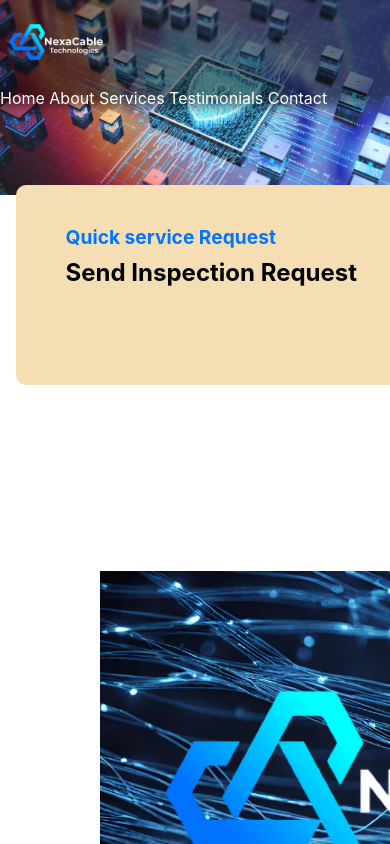
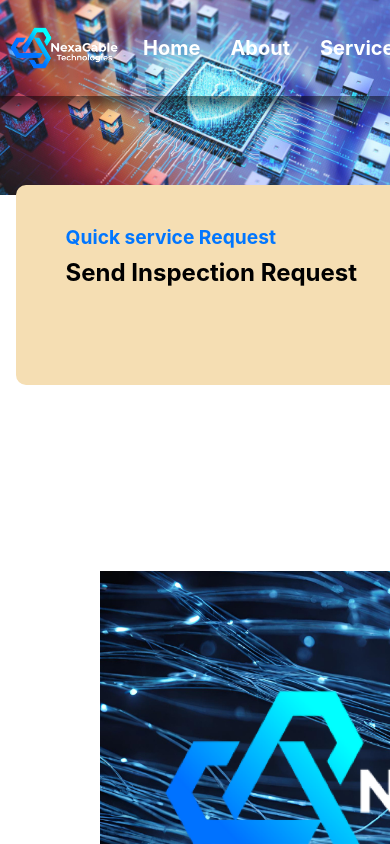
Before and after one commit to a1exlin/NexaCable-Technologies-LLC, a React (Create React App) app in the folder my-app/: page / in a window 390 px wide. Shown: the top 844 px of the page. Built offline with nearby package versions, Linux system fonts and the light colour scheme.

Commit message:
Fix Nav Bar
Repositioned some things and styled it better

```diff
--- a/my-app/src/App.css
+++ b/my-app/src/App.css
@@ -1,198 +1,65 @@
+.navbar {
+    position: fixed;
+    display: flex;
+    box-shadow: 0 10px 10px rgba(0, 0, 0, 0.5);
+    width: 100%;
+    z-index: 1000;
+    height: 6rem;
+}
+.navbarLogo {
+    height: 6rem;
+}
+.navLinks {
+    display: flex;
+    align-items: center;
+    margin-left: 0rem;
+}
+.nav-link {
+    color: white;
+    font-weight: bold;
+    text-decoration: none;
+    margin: 0 15px;
+    font-size: 1.25rem;
+}
+.nav-link:hover {
+    color: blue;
+}
 .phone-number{
-  position: relative;
-  top: -85px;
-  right: 60%;
-  color: white;
-}
-
-/* Default styling */
-.navbarLogo {
-  width: 7.0rem;
-}
-
-.nav1, .nav2, .nav3, .nav4, .nav5 {
-  position: relative;
-  top: -50px;
-  color: white;
-}
-
-.nav2 {
-  left: 20px;
-}
-
-.nav3 {
-  left: 40px;
-}
-
-.nav4 {
-  left: 60px;
-}
-
-.nav5 {
-  left: 80px;
-}
-
-/* Responsive Styles */
-@media (max-width: 768px) {
-  .nav1, .nav2, .nav3, .nav4, .nav5 {
-    position: static;
-    top: 0;
-    left: 0;
-    margin: 10px 0;
-  }
-
-  .nav2 {
-    left: 0;
-  }
-
-  .nav3 {
-    left: 0;
-  }
-
-  .nav4 {
-    left: 0;
-  }
-
-  .nav5 {
-    left: 0;
-  }
-}
-
-/* Add more media queries for additional breakpoints if needed */
-
-/* body {
-  overflow-x: hidden;
-  margin: 0;
-  padding: 0;
-  box-sizing: border-box;
-
-}
-
-.web{
-  margin: 0;
-  padding: 0;
-  box-sizing: border-box;
-  height: 0px;
-}
-
-.home-img {
-  position: relative;
-  width: 100%;
-  height: 150%;
- opacity: 0.9;
-
-}
-
-.home2 {
-  position: relative;
-  top: -600px;
-}
-
-body {
-  border-width: 1in;
-}
-
-.navbar {
-
-  position: relative;
-
-
-}
-
-.navtabs {
-  position: relative;
-  left: 1000px;
-
-}
-
-.networkHeader {
-  position: relative;
-  left: 200px;
-  top: -30px;
-} */
-
-/* ------- */
-
-body {
-  overflow-x: hidden;
-  margin: 0;
-  padding: 0;
-  box-sizing: border-box;
-}
-
-.web {
-  margin: 0;
-  padding: 0;
-  box-sizing: border-box;
-  height: 0px;
-}
-
-.home-img {
-  position: relative;
-  width: 100%;
-  height: auto; /* Change to 'auto' for responsiveness */
-  max-height: 150%; /* Adjust as needed */
-  opacity: 0.9;
-}
-
-.home2 {
-  position: relative;
-  top: -600px;
+    display: flex;
+    align-items: center;
+    margin-right: 2rem;
 }
 
 
-.navbar {
-  position: fixed;
-  box-shadow: 0 10px 10px rgba(0, 0, 0, 0.5);
-  background-color: rgba(0, 0, 0, 0.5);
-  width: 100%;
-  z-index: 1000;
-  height: 6rem;
 
 
+
+
+
+
+
+
+
+
+.home-img {
+    width: 100%;
+    opacity: 0.9;
 }
-
-.navtabs {
+.home2 {
     position: relative;
-  left: 1000px;
+    top: -30rem;
 }
-
 .networkHeader {
     position: relative;
     left: 200px;
     top: -30px;
 }
-
-/* Responsive Styles */
-@media (max-width: 768px) {
-  .home-img {
-    max-height: 100%; /* Adjust for smaller screens */
-  }
-
-  .home2 {
-    top: 0;
-  }
-
-  .navtabs {
-    left: 0;
-  }
-
-  .networkHeader {
-    left: 20px;
-    top: 0;
-  }
-}
-
-/* Add more media queries for additional breakpoints if needed */
-
-
 .header1 {
     position: relative;
     left: 100px;
     color: white;
     font-size: 50px;
 }
-
 .header2 {
     position: relative;
     left: 100px;
@@ -200,16 +67,13 @@ body {
     font-size: 50px;
     top: -40px;
 }
-
 .provide-txt {
-
     position: relative;
     left: 100px;
     font-weight: bolder;
     color: white;
     top: -60px;
 }
-
 .provide-txt2 {
     position: relative;
     left: 100px;
@@ -217,7 +81,6 @@ body {
     font-weight: bolder;
     color: white;
     top: -70px;
-
 }
 
 
--- a/my-app/src/components/home.js
+++ b/my-app/src/components/home.js
@@ -16,7 +16,7 @@ function home() {
     <img src={logo} alt-="home-image" className='home-img'/>
 
             <div className="home2">
-                <h1 className="header1">NexaCable </h1>
+                <h1 className="header1">NexaCable</h1>
                 <h1 className="header2">Technologies</h1>
                 <p1 className="provide-txt">We provide commercial network and security systems installation </p1>
                 <p className="provide-txt2">for large and small businesses or new residential constructions </p>
--- a/my-app/src/components/navbar.js
+++ b/my-app/src/components/navbar.js
@@ -4,19 +4,18 @@ import logo from '../img/NexaCableWhite.png';
 function navbar() {
 
     return (
-
         <div className='navbar'>
-
-         <img src={logo} alt-="NexaCable Logo" className='navbarLogo'/>
-         <div className='navtabs'>
-            <a className='nav1'> Home</a>
-            <a className='nav2'> About</a>
-            <a className='nav3'> Services </a>
-            <a className='nav4'> Testimonials</a>
-            <a className='nav5'> Contact</a>
-            <p className='phone-number'> Call Us: (706)-477-5170</p>
-         </div>
-
+            <img src={logo} alt-="NexaCable Logo" className='navbarLogo'/>
+            <div className='navLinks'>
+                <a className='nav-link' href="#home">Home</a>
+                <a className='nav-link' href="#about">About</a>
+                <a className='nav-link' href="#services">Services</a>
+                <a className='nav-link' href="#reviews">Reviews</a>
+                <a className='nav-link' href="#contact">Contact</a>
+            </div>
+            <div className='phone-number'>
+                <a className='nav-link phone-number-link' href='tel:7064775170'>Call Us: (706)-477-5170</a>
+            </div>
         </div>
     );
 }
```
Lines whose indentation alone changed are shown as unchanged.
